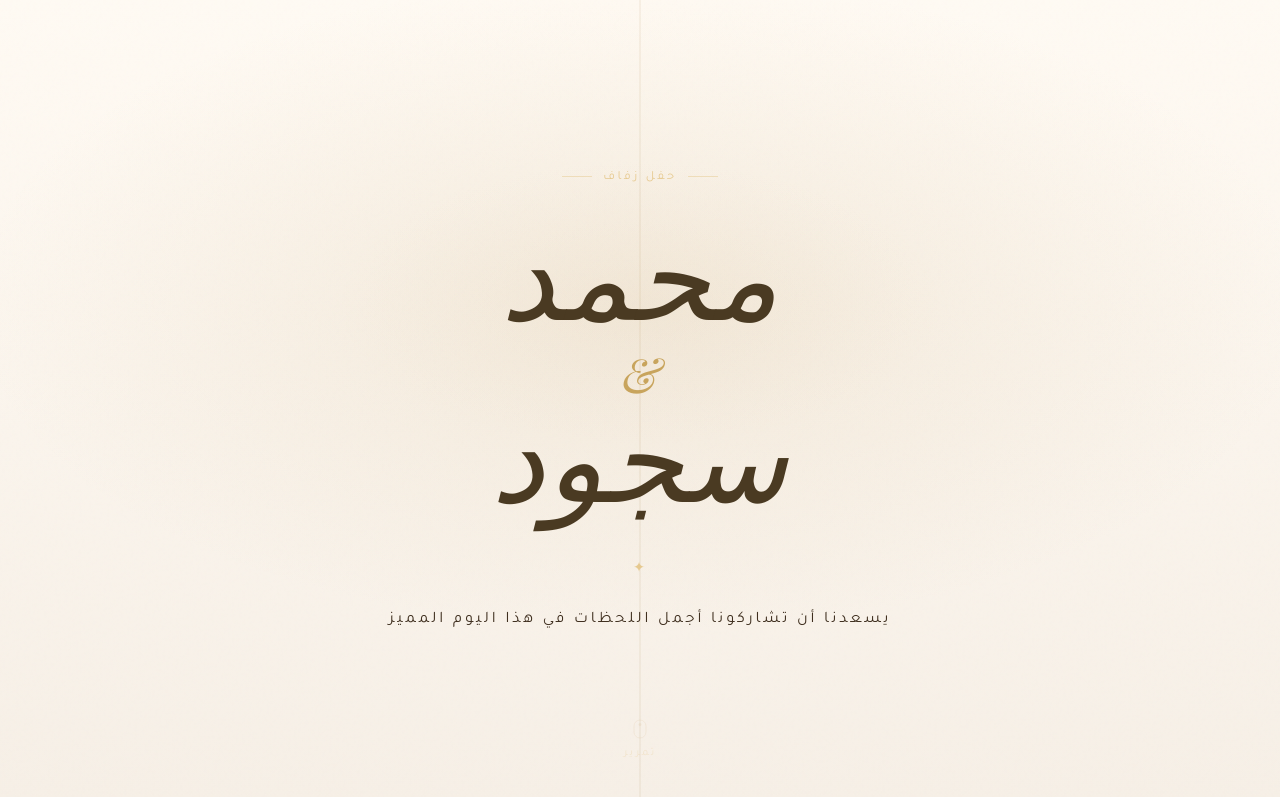
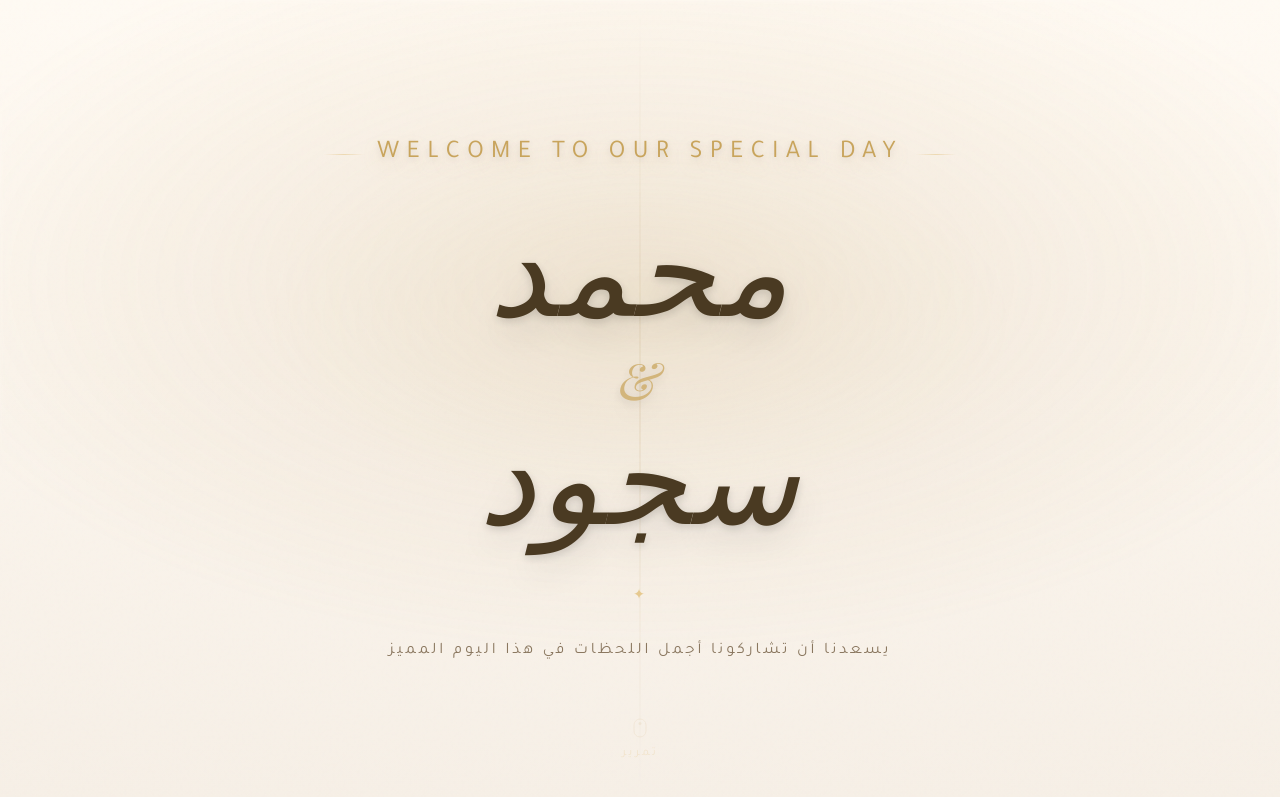
Before and after one commit to data25bank/WIDDING, a plain HTML site: page index.html in a window 1280 px wide. Shown: the top 797 px of the page. Drawn offline with nearby package versions, Linux system fonts and the light colour scheme; a web font is replaced by a local one.

Commit message:
Update index.html

```diff
--- a/index.html
+++ b/index.html
@@ -51,72 +51,122 @@
       pointer-events: none;
     }
    .hero-glow {
-      position: absolute; inset: 0; z-index: 0;
+  position: absolute;
+  inset: 0;
+  z-index: 0;
   background:
-        radial-gradient(ellipse 70% 55% at 50% 38%, rgba(184,150,90,0.13) 0%, transparent 75%),
-        radial-gradient(ellipse 40% 30% at 50% 38%, rgba(212,180,131,0.07) 0%, transparent 60%);
+    radial-gradient(ellipse 75% 60% at 50% 35%, rgba(184,150,90,0.16) 0%, transparent 78%),
+    radial-gradient(ellipse 45% 35% at 50% 40%, rgba(212,180,131,0.09) 0%, transparent 65%);
+  filter: blur(2px);
 }
  .hero-lines {
-      position: absolute; inset: 0; z-index: 1; pointer-events: none;
+  position: absolute;
+  inset: 0;
+  z-index: 1;
+  pointer-events: none;
   overflow: hidden;
+  opacity: .9;
 }
     .hero-lines::before {
   content: '';
-      position: absolute; left: 50%; transform: translateX(-50%);
-      width: 1px; background: rgba(184,150,90,0.18);
-      top: 0; height: 100%;
+  position: absolute;
+  left: 50%;
+  transform: translateX(-50%);
+  width: 1px;
+  height: 100%;
+  background: linear-gradient(
+    to bottom,
+    transparent,
+    rgba(184,150,90,0.25),
+    transparent
+  );
 }
+
   .hero-content {
-      position: relative; z-index: 2;
+  position: relative;
+  z-index: 2;
   text-align: center;
-      padding: 2rem 2rem;
-      display: flex; flex-direction: column; align-items: center;
+  padding: 3rem 2rem;
+  display: flex;
+  flex-direction: column;
+  align-items: center;
 }
     .hero-tag {
-      display: inline-flex; align-items: center; gap: .7rem;
-      font-family: 'Tajawal', sans-serif;
-      font-size: .78rem; letter-spacing: .22em;
-      color: var(--gold2);
+  display: inline-flex;
+  align-items: center;
+  gap: .8rem;
+  font-family: 'Cinzel', 'Tajawal', sans-serif;
+  font-size: 1.6rem;
+  letter-spacing: .28em;
+  color: var(--gold);
   text-transform: uppercase;
-      margin-bottom: 2.2rem;
-      opacity: 0; animation: aFadeUp .8s .1s ease forwards;
+  margin-bottom: 2.5rem;
+  opacity: 0;
+  animation: aFadeUp .9s .1s ease forwards;
+  text-shadow:
+    0 2px 6px rgba(0,0,0,0.10),
+    0 8px 18px rgba(212,180,131,0.25);
 }
     .hero-tag::before,
 .hero-tag::after {
   content: '';
-      display: block; width: 30px; height: 1px;
-      background: var(--gold2); opacity: .5;
+  display: block;
+  width: 40px;
+  height: 1px;
+  background: linear-gradient(to right, transparent, var(--gold2), transparent);
+  opacity: .6;
 }
    .hero-name {
   font-family: 'Cormorant Garamond', serif;
-      font-size: clamp(3.2rem, 11vw, 7.5rem);
+  font-size: clamp(4.8rem, 10vw, 8rem);
   font-weight: 300;
   font-style: italic;
   color: var(--deep);
   line-height: 1.05;
-      letter-spacing: .01em;
-      opacity: 0; animation: aFadeUp .9s .25s ease forwards;
+  letter-spacing: .02em;
+  opacity: 0;
+  animation: aFadeUp .9s .25s ease forwards;
+ text-shadow:
+    0 3px 10px rgba(0,0,0,0.15),
+    0 15px 35px rgba(0,0,0,0.10);
 }
-    .hero-name em { color: var(--gold2); font-style: italic; }
+
+  .hero-name em {
+  color: var(--gold2);
+  font-style: italic;
+  font-weight: 400;
+  letter-spacing: .03em;
+}
 .hero-amp {
   font-family: 'Playfair Display', serif;
-      font-size: clamp(1.8rem, 5vw, 3rem);
+  font-size: clamp(2rem, 4vw, 3.2rem);
   color: var(--gold);
   font-style: italic;
   display: block;
-      margin: .2rem 0;
-      letter-spacing: .06em;
+  margin: .6rem 0;
+  letter-spacing: .15em;
+  opacity: .75;
 }
    .hero-ornament {
-      display: flex; align-items: center; gap: 1rem;
-      margin: 2rem 0;
-      opacity: 0; animation: aFadeIn .8s .55s ease forwards;
+  display: flex;
+  align-items: center;
+  gap: 1rem;
+  margin: 2.2rem 0;
+  opacity: 0;
+  animation: aFadeIn .8s .55s ease forwards;
 }
-    .hero-ornament::before,
-    .hero-ornament::after {
-      content: '';
-      flex: 1; max-width: 120px; height: 1px;
-      background: linear-gradient(to var(--side, left), transparent, var(--gold));
+    .hero-ornament span {
+  color: var(--gold2);
+  font-size: 1rem;
+  letter-spacing: .2em;
+}
+.hero-date {
+  font-family: 'Tajawal', sans-serif;
+  font-size: clamp(.9rem, 2vw, 1rem);
+  color: var(--muted);
+  letter-spacing: .2em;
+  opacity: 0;
+  animation: aFadeUp .8s .65s ease forwards;
 }
     .hero-ornament::before { --side: right; }
     .hero-ornament::after  { --side: left; }
@@ -129,9 +179,16 @@
       opacity: 0; animation: aFadeUp .8s .65s ease forwards;
     }
  .hero-scroll-hint {
-      position: absolute; bottom: 2.5rem; z-index: 3;
-      display: flex; flex-direction: column; align-items: center; gap: .5rem;
-        color: var(--gold2); font-size: .7rem; letter-spacing: .18em;
+  position: absolute;
+  bottom: 2.5rem;
+  z-index: 3;
+  display: flex;
+  flex-direction: column;
+  align-items: center;
+  gap: .5rem;
+  color: var(--gold2);
+  font-size: .75rem;
+  letter-spacing: .2em;
   animation: aPulse 2.4s 1.5s infinite;
 }
     .hero-scroll-hint svg { opacity: .5; }
@@ -309,7 +366,7 @@
   <div class="hero-glow"></div>
   <div class="hero-lines"></div>
   <div class="hero-content">
-    <div class="hero-tag"><span>حفل زفاف</span></div>
+    <div class="hero-tag"><span>WELCOME TO OUR SPECIAL DAY</span></div>
     <h1 class="hero-name">
       محمد
       <span class="hero-amp">&amp;</span>
```
Lines whose indentation alone changed are shown as unchanged.
